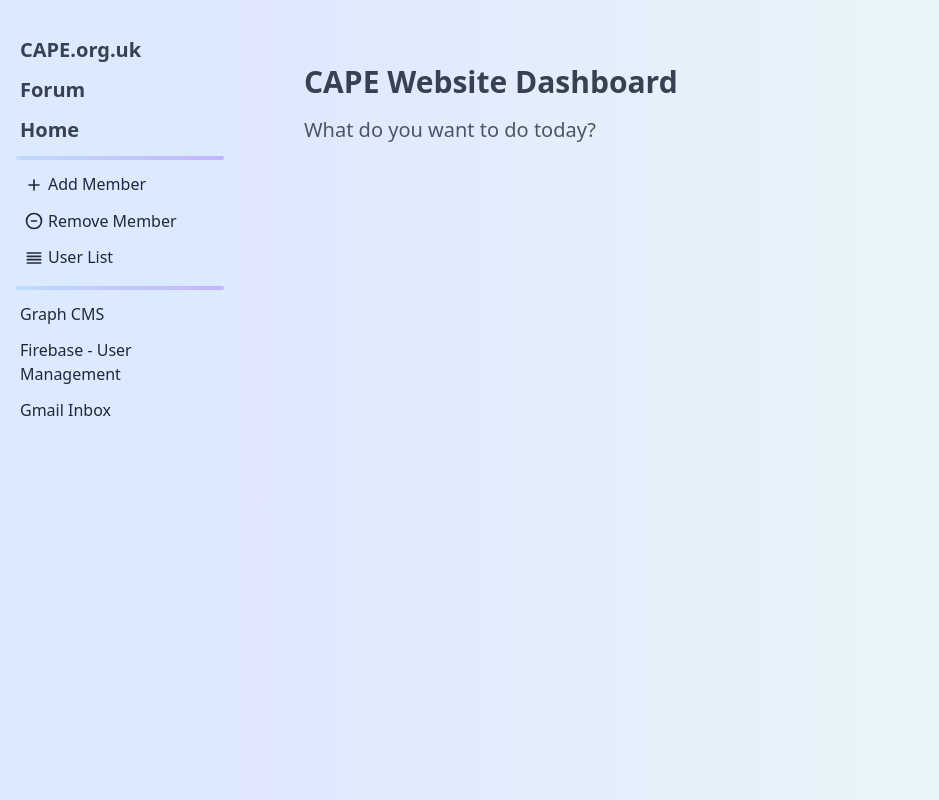
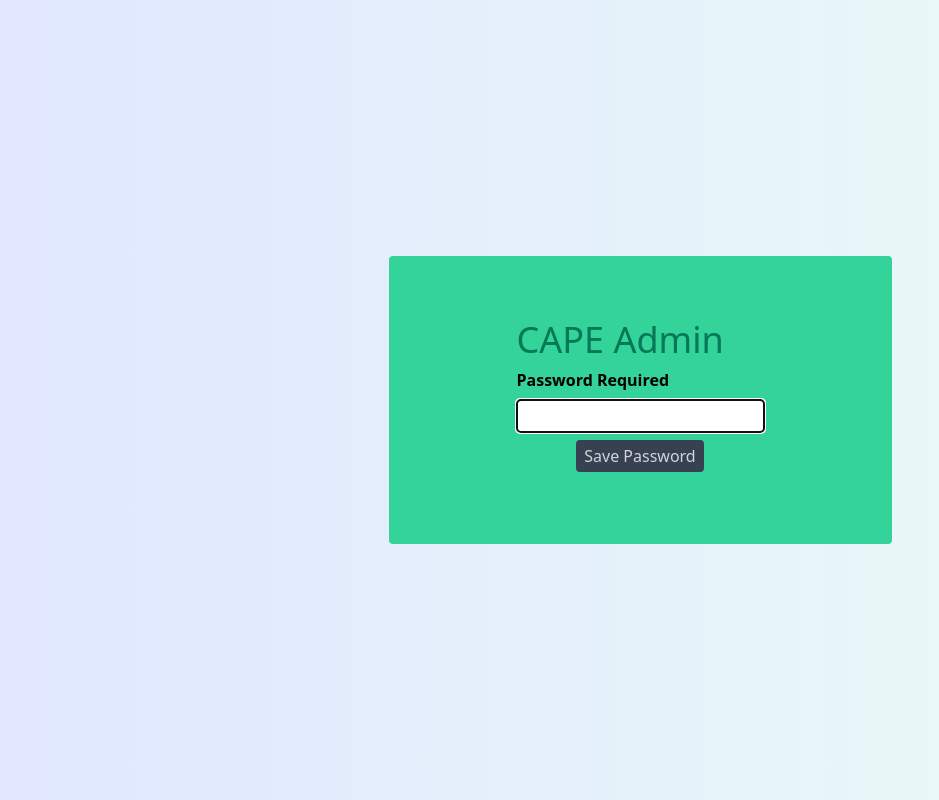
Before and after one commit to ffraniel/cape-admin-panel, a React (Create React App) app: page / in a window 1280 px wide. Shown: the whole page, without its empty margins (0-939 px from the left). Built offline with nearby package versions, Linux system fonts and the light colour scheme.

Commit message:
basic password input

```diff
--- a/src/App.js
+++ b/src/App.js
@@ -1,16 +1,29 @@
+import { useState, useEffect } from "react";
 import "./App.css";
 import SidePanel from "./components/Sidepanel";
 import Home from "./pages/Home";
 import Add from "./pages/Add";
 import Remove from "./pages/Remove";
 import Users from "./pages/Users";
+import PasswordInput from "./components/PasswordInput";
 import { HashRouter as Router, Switch, Route } from "react-router-dom";
 
 function App() {
+  const [hasPassword, setHasPassword] = useState(false);
+
+  useEffect(() => {
+    let storedPassword = window.localStorage.getItem("password");
+    if (storedPassword && storedPassword.length > 0) {
+      setHasPassword(true);
+    }
+  }, [setHasPassword]);
+
   return (
     <Router>
+      {!hasPassword && <PasswordInput setHasPassword={setHasPassword} />}
+      {hasPassword && (
         <div className="w-full">
-        <SidePanel />
+          <SidePanel setHasPassword={setHasPassword} />
           <div className="ml-60 bg-gradient-to-r from-indigo-100 to-green-50 flex-auto min-h-full ">
             <Switch>
               <Route path="/add">
@@ -28,6 +41,7 @@ function App() {
             </Switch>
           </div>
         </div>
+      )}
     </Router>
   );
 }
--- /dev/null
+++ b/src/components/Error.js
@@ -0,0 +1,19 @@
+const Error = ({ resetForm, error }) => (
+  <>
+    <h1 className="text-red-400 text-3xl ml-2 pt-2 font-bold">
+      ERROR: {error}
+    </h1>
+    {resetForm ? (
+      <button
+        onClick={resetForm}
+        className="text-xl rounded px-2 py-1 m-2 bg-gray-300 text-gray-700 hover:bg-gray-700 hover:text-gray-300"
+      >
+        Reload page
+      </button>
+    ) : (
+      <h3 className="text-2xl ml-2">Refresh page</h3>
+    )}
+  </>
+);
+
+export default Error;
--- /dev/null
+++ b/src/components/Loading.js
@@ -0,0 +1,11 @@
+const Loading = () => {
+  return (
+    <div className="w-full h-full fixed block top-0 left-0 bg-white opacity-25 z-50">
+      <h1 className="text-6xl top-1/2 mx-auto block relative w-0 -m-24 text-green-600 font-bold">
+        LOADING
+      </h1>
+    </div>
+  );
+};
+
+export default Loading;
--- /dev/null
+++ b/src/components/LoadingSpinner.css
@@ -0,0 +1,35 @@
+.lds-ring {
+  display: inline-block;
+  position: relative;
+  width: 80px;
+  height: 80px;
+}
+.lds-ring div {
+  box-sizing: border-box;
+  display: block;
+  position: absolute;
+  width: 46px;
+  height: 46px;
+  margin: 8px;
+  border: 8px solid rgb(44, 124, 118);
+  border-radius: 50%;
+  animation: lds-ring 1.2s cubic-bezier(0.5, 0, 0.5, 1) infinite;
+  border-color: rgb(44, 124, 118) transparent transparent transparent;
+}
+.lds-ring div:nth-child(1) {
+  animation-delay: -0.45s;
+}
+.lds-ring div:nth-child(2) {
+  animation-delay: -0.3s;
+}
+.lds-ring div:nth-child(3) {
+  animation-delay: -0.15s;
+}
+@keyframes lds-ring {
+  0% {
+    transform: rotate(0deg);
+  }
+  100% {
+    transform: rotate(360deg);
+  }
+}
--- /dev/null
+++ b/src/components/LoadingSpinner.js
@@ -0,0 +1,12 @@
+import "./LoadingSpinner.css";
+
+const LoadingSpinner = () => (
+  <div class="lds-ring">
+    <div></div>
+    <div></div>
+    <div></div>
+    <div></div>
+  </div>
+);
+
+export default LoadingSpinner;
--- /dev/null
+++ b/src/components/PasswordInput.js
@@ -0,0 +1,72 @@
+import { useState } from "react";
+import Error from "../components/Error";
+import Loading from "../components/Loading";
+import LoadingSpinner from "../components/LoadingSpinner";
+
+const PasswordInput = ({ setHasPassword }) => {
+  const [password, setPassword] = useState("");
+  const [error, setError] = useState(null);
+  const [loading, setLoading] = useState(false);
+
+  function handleSubmit(e) {
+    e.preventDefault();
+    checkPassword();
+  }
+
+  function checkPassword() {
+    return fetch("https://playful-easy-damselfly.glitch.me/api/password", {
+      method: "POST",
+      mode: "cors",
+      headers: {
+        "Content-Type": "application/json",
+        Authorization: "Bearer " + password,
+      },
+    })
+      .then((res) => {
+        return res.json();
+      })
+      .then((res) => {
+        window.localStorage.setItem("password", password.toString());
+        setHasPassword(true);
+        setLoading(false);
+      });
+  }
+
+  return (
+    <div className="flex h-screen bg-gradient-to-r from-indigo-100 to-green-50">
+      {loading && <Loading />}
+      {loading && <LoadingSpinner />}
+      {!error && !loading && (
+        <div className="m-auto bg-green-400 py-16 px-32 rounded">
+          <h1 className="text-green-700 text-4xl">CAPE Admin</h1>
+          <h3 className="font-size-3xl font-bold my-2 block mx-auto self-center">
+            Password Required
+          </h3>
+          <input
+            className="py-1 px-2 rounded font-size-lg"
+            type="password"
+            name="password"
+            value={password}
+            onChange={(e) => {
+              setPassword(e.target.value);
+            }}
+            autofocus="true"
+          />
+          <button
+            className="bg-gray-700 hover:bg-gray-300 text-gray-300 hover:text-gray-800 py-1 px-2 rounded mx-auto m-2 block"
+            onClick={handleSubmit}
+          >
+            Save Password
+          </button>
+        </div>
+      )}
+      {error && (
+        <div className="m-auto bg-green-400 py-16 px-32 rounded">
+          <Error error={error} />
+        </div>
+      )}
+    </div>
+  );
+};
+
+export default PasswordInput;
--- a/src/components/Sidepanel.js
+++ b/src/components/Sidepanel.js
@@ -1,6 +1,12 @@
 import { NavLink } from "react-router-dom";
 
-function SidePanel() {
+function SidePanel({ setHasPassword }) {
+  function handleSignOut(e) {
+    e.preventDefault();
+    window.localStorage.removeItem("password");
+    setHasPassword(false);
+  }
+
   return (
     <div className="fixed inset-0 flex-none h-full bg-blue-100 w-60">
       <ul className="mt-8 ml-4 mr-4 mt-2 ">
@@ -101,6 +107,10 @@ function SidePanel() {
         <li className="mt-1 mb-1 rounded text-gray-800 p-1 hover:bg-purple-300">
           <a href="https://mail.google.com/mail/u/1/#inbox">Gmail Inbox</a>
         </li>
+        <div className="rounded w-full h-1 my-2 bg-gradient-to-r from-blue-200 to-purple-300"></div>
+        <li className="mt-1 mb-1 rounded text-gray-800 p-1 hover:bg-purple-300">
+          <button onClick={handleSignOut}>SIGN OUT</button>
+        </li>
       </ul>
     </div>
   );
```
Lines whose indentation alone changed are shown as unchanged.
